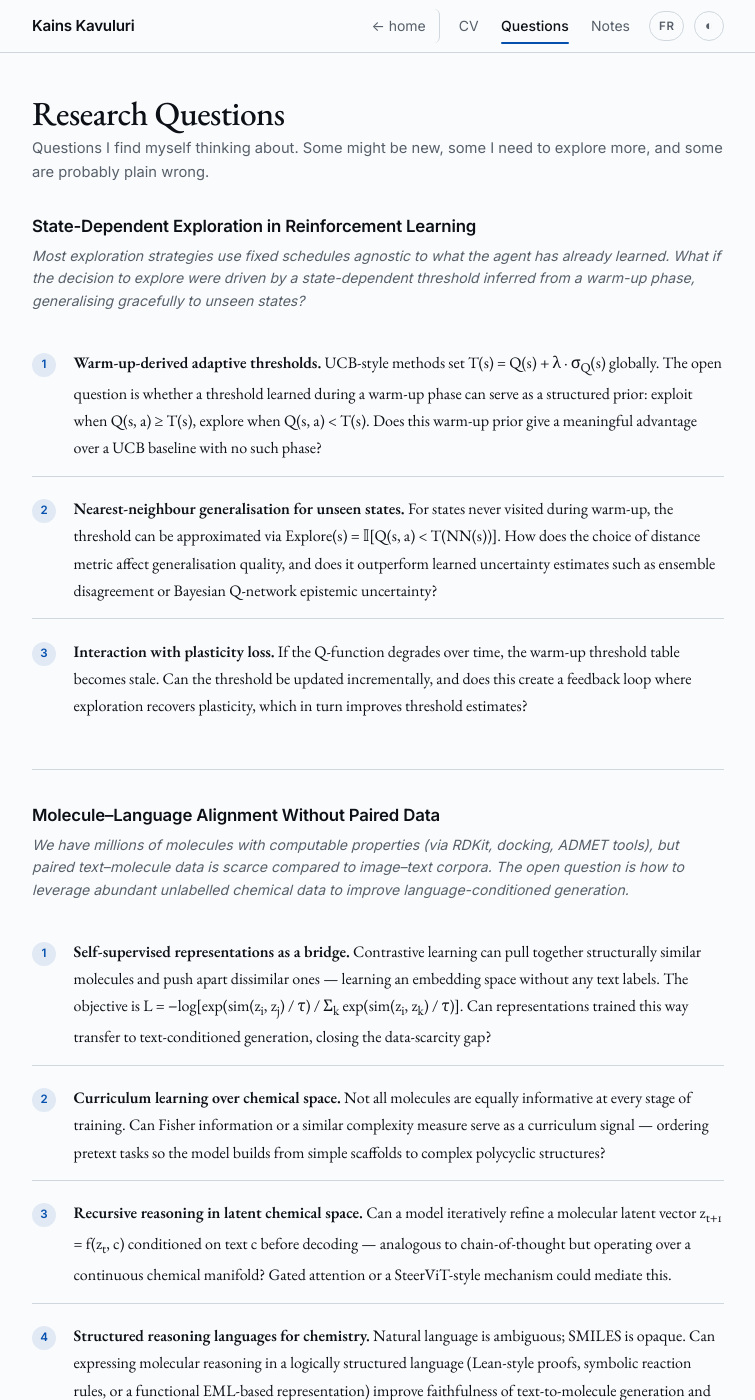
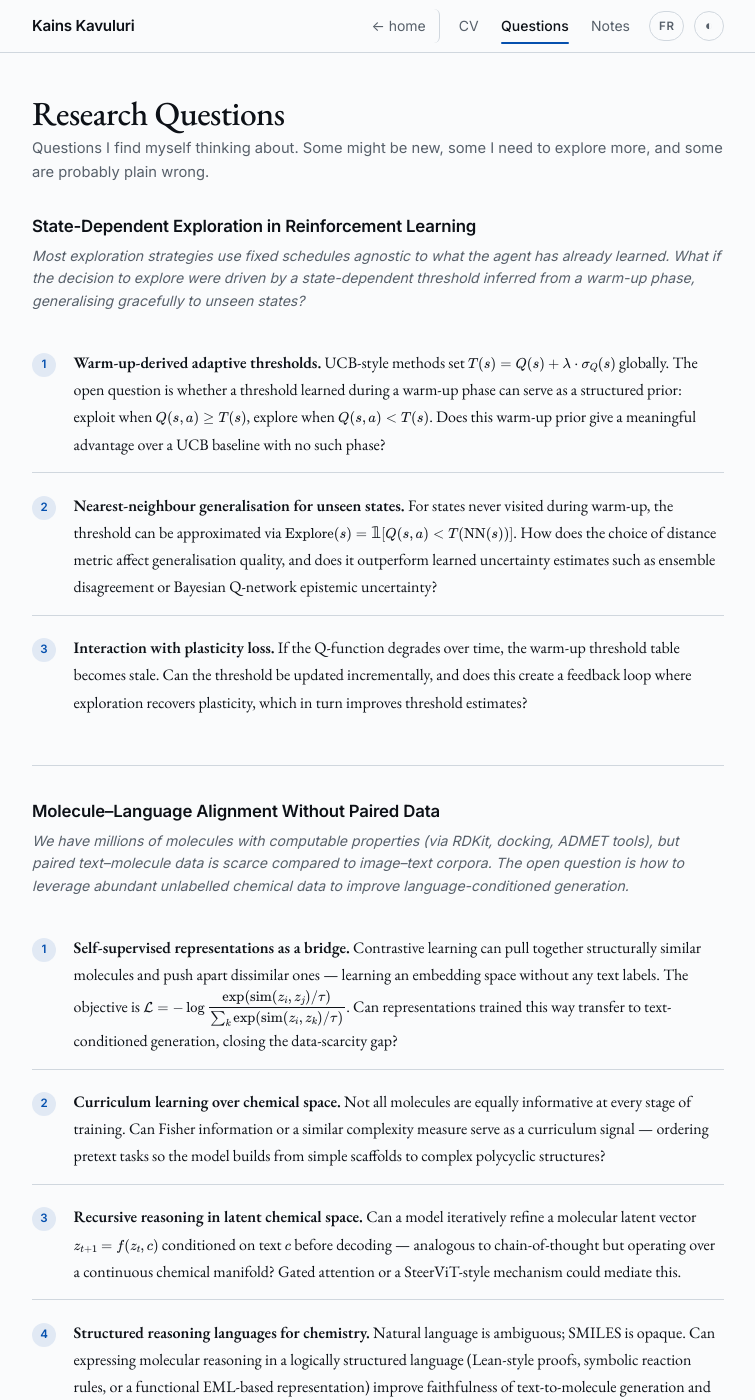
Before and after one commit to kainsk1/kainsk1.github.io, a Jekyll site: the page built from _pages/research-questions.md, in a window 1280 px wide and 1400 px high. Shown: the whole window, without its empty margins (262-1017 px from the left). Built offline with Jekyll 4.4.1, drawn with Linux system fonts in a browser that asks for light colours; some of the changed text lies outside the part shown.

Commit message:
update text

```diff
--- a/_pages/research-questions.md
+++ b/_pages/research-questions.md
@@ -17,13 +20,13 @@ layout: default
     <li class="rq-item">
       <span class="rq-q" data-i18n="questions.q0a">
         <strong>Warm-up-derived adaptive thresholds.</strong>
-        UCB-style methods set T(s) = Q(s) + λ · σ<sub>Q</sub>(s) globally. The open question is whether a threshold learned during a warm-up phase in environment E can serve as a structured prior for later interaction: exploit when Q(s, a) ≥ T(s), explore when Q(s, a) &lt; T(s). Does this warm-up prior give a meaningful advantage over a UCB baseline that has no such phase?
+        UCB-style methods set $T(s) = Q(s) + \lambda \cdot \sigma_Q(s)$ globally. The open question is whether a threshold learned during a warm-up phase in environment E can serve as a structured prior for later interaction: exploit when $Q(s, a) \geq T(s)$, explore when $Q(s, a) < T(s)$. Does this warm-up prior give a meaningful advantage over a UCB baseline that has no such phase?
       </span>
     </li>
     <li class="rq-item">
       <span class="rq-q" data-i18n="questions.q0b">
         <strong>Nearest-neighbour generalisation for unseen states.</strong>
-        For states never visited during warm-up, the threshold can be approximated via a nearest-neighbour lookup: Explore(s) = 𝕀[Q(s, a) &lt; T(NN(s))]. How does the choice of distance metric in state space affect the quality of this generalisation, and does it outperform learned uncertainty estimates (e.g. ensemble disagreement, epistemic uncertainty from Bayesian Q-networks)?
+        For states never visited during warm-up, the threshold can be approximated via a nearest-neighbour lookup: $\text{Explore}(s) = \mathbb{1}[Q(s,a) < T(\text{NN}(s))]$. How does the choice of distance metric in state space affect the quality of this generalisation, and does it outperform learned uncertainty estimates (e.g. ensemble disagreement, epistemic uncertainty from Bayesian Q-networks)?
       </span>
     </li>
     <li class="rq-item">
@@ -47,19 +50,19 @@ layout: default
     <li class="rq-item">
       <span class="rq-q" data-i18n="questions.q1">
         <strong>Self-supervised representations as a bridge.</strong>
-        Contrastive learning can pull together structurally similar molecules and push apart dissimilar ones — learning an embedding space without any text labels. The objective is L = −log[exp(sim(z<sub>i</sub>, z<sub>j</sub>) / τ) / Σ<sub>k</sub> exp(sim(z<sub>i</sub>, z<sub>k</sub>) / τ)]. Can representations trained this way transfer to text-conditioned generation, closing the data-scarcity gap?
+        Contrastive learning can pull together structurally similar molecules and push apart dissimilar ones — learning an embedding space without any text labels. The objective is $\mathcal{L} = -\log\dfrac{\exp(\text{sim}(z_i, z_j)/\tau)}{\sum_k \exp(\text{sim}(z_i, z_k)/\tau)}$. Can representations trained this way transfer to text-conditioned generation, closing the data-scarcity gap?
       </span>
     </li>
     <li class="rq-item">
       <span class="rq-q" data-i18n="questions.q2">
         <strong>Curriculum learning over chemical space.</strong>
-        Not all molecules are equally informative at every stage of training. Can Fisher information (I(θ) = E[∇<sub>θ</sub> log p<sub>θ</sub>(x) ∇<sub>θ</sub> log p<sub>θ</sub>(x)<sup>T</sup>]) or a similar complexity measure serve as a curriculum signal — ordering pretext tasks or datasets so the model builds from simple scaffolds to complex polycyclic structures?
+        Not all molecules are equally informative at every stage of training. Can Fisher information ($I(\theta) = \mathbb{E}[\nabla_\theta \log p_\theta(x)\, \nabla_\theta \log p_\theta(x)^\top]$) or a similar complexity measure serve as a curriculum signal — ordering pretext tasks or datasets so the model builds from simple scaffolds to complex polycyclic structures?
       </span>
     </li>
     <li class="rq-item">
       <span class="rq-q" data-i18n="questions.q3">
         <strong>Recursive reasoning in latent chemical space.</strong>
-        Language models reason better when they can think step-by-step. Can a model iteratively refine a molecular latent vector z<sub>t+1</sub> = f(z<sub>t</sub>, c) conditioned on text c before decoding — analogous to chain-of-thought but operating over a continuous chemical manifold? Gated attention or a SteerViT-style mechanism could mediate this.
+        Language models reason better when they can think step-by-step. Can a model iteratively refine a molecular latent vector $z_{t+1} = f(z_t, c)$ conditioned on text $c$ before decoding — analogous to chain-of-thought but operating over a continuous chemical manifold? Gated attention or a SteerViT-style mechanism could mediate this.
       </span>
     </li>
     <li class="rq-item">
--- a/assets/js/i18n.js
+++ b/assets/js/i18n.js
@@ -62,14 +62,14 @@ const TRANSLATIONS = {
     "questions.lede":              "Questions I find myself thinking about. Some might be new, some I need to explore more, and some are probably plain wrong.",
     "questions.theme0.title":      "State-Dependent Exploration in Reinforcement Learning",
     "questions.theme0.desc":       "Most exploration strategies use fixed schedules agnostic to what the agent has already learned. What if the decision to explore were driven by a state-dependent threshold inferred from a warm-up phase, generalising gracefully to unseen states?",
-    "questions.q0a":               "<strong>Warm-up-derived adaptive thresholds.</strong> UCB-style methods set T(s) = Q(s) + λ · σ<sub>Q</sub>(s) globally. The open question is whether a threshold learned during a warm-up phase can serve as a structured prior: exploit when Q(s, a) ≥ T(s), explore when Q(s, a) &lt; T(s). Does this warm-up prior give a meaningful advantage over a UCB baseline with no such phase?",
-    "questions.q0b":               "<strong>Nearest-neighbour generalisation for unseen states.</strong> For states never visited during warm-up, the threshold can be approximated via Explore(s) = 𝕀[Q(s, a) &lt; T(NN(s))]. How does the choice of distance metric affect generalisation quality, and does it outperform learned uncertainty estimates such as ensemble disagreement or Bayesian Q-network epistemic uncertainty?",
+    "questions.q0a":               "<strong>Warm-up-derived adaptive thresholds.</strong> UCB-style methods set $T(s) = Q(s) + \\lambda \\cdot \\sigma_Q(s)$ globally. The open question is whether a threshold learned during a warm-up phase can serve as a structured prior: exploit when $Q(s, a) \\geq T(s)$, explore when $Q(s, a) < T(s)$. Does this warm-up prior give a meaningful advantage over a UCB baseline with no such phase?",
+    "questions.q0b":               "<strong>Nearest-neighbour generalisation for unseen states.</strong> For states never visited during warm-up, the threshold can be approximated via $\\text{Explore}(s) = \\mathbb{1}[Q(s,a) < T(\\text{NN}(s))]$. How does the choice of distance metric affect generalisation quality, and does it outperform learned uncertainty estimates such as ensemble disagreement or Bayesian Q-network epistemic uncertainty?",
     "questions.q0c":               "<strong>Interaction with plasticity loss.</strong> If the Q-function degrades over time, the warm-up threshold table becomes stale. Can the threshold be updated incrementally, and does this create a feedback loop where exploration recovers plasticity, which in turn improves threshold estimates?",
     "questions.theme1.title":      "Molecule–Language Alignment Without Paired Data",
     "questions.theme1.desc":       "We have millions of molecules with computable properties (via RDKit, docking, ADMET tools), but paired text–molecule data is scarce compared to image–text corpora. The open question is how to leverage abundant unlabelled chemical data to improve language-conditioned generation.",
-    "questions.q1":                "<strong>Self-supervised representations as a bridge.</strong> Contrastive learning can pull together structurally similar molecules and push apart dissimilar ones — learning an embedding space without any text labels. The objective is L = −log[exp(sim(z<sub>i</sub>, z<sub>j</sub>) / τ) / Σ<sub>k</sub> exp(sim(z<sub>i</sub>, z<sub>k</sub>) / τ)]. Can representations trained this way transfer to text-conditioned generation, closing the data-scarcity gap?",
+    "questions.q1":                "<strong>Self-supervised representations as a bridge.</strong> Contrastive learning can pull together structurally similar molecules and push apart dissimilar ones — learning an embedding space without any text labels. The objective is $\\mathcal{L} = -\\log\\dfrac{\\exp(\\text{sim}(z_i, z_j)/\\tau)}{\\sum_k \\exp(\\text{sim}(z_i, z_k)/\\tau)}$. Can representations trained this way transfer to text-conditioned generation, closing the data-scarcity gap?",
     "questions.q2":                "<strong>Curriculum learning over chemical space.</strong> Not all molecules are equally informative at every stage of training. Can Fisher information or a similar complexity measure serve as a curriculum signal — ordering pretext tasks so the model builds from simple scaffolds to complex polycyclic structures?",
-    "questions.q3":                "<strong>Recursive reasoning in latent chemical space.</strong> Can a model iteratively refine a molecular latent vector z<sub>t+1</sub> = f(z<sub>t</sub>, c) conditioned on text c before decoding — analogous to chain-of-thought but operating over a continuous chemical manifold? Gated attention or a SteerViT-style mechanism could mediate this.",
+    "questions.q3":                "<strong>Recursive reasoning in latent chemical space.</strong> Can a model iteratively refine a molecular latent vector $z_{t+1} = f(z_t, c)$ conditioned on text $c$ before decoding — analogous to chain-of-thought but operating over a continuous chemical manifold? Gated attention or a SteerViT-style mechanism could mediate this.",
     "questions.q4":                "<strong>Structured reasoning languages for chemistry.</strong> Natural language is ambiguous; SMILES is opaque. Can expressing molecular reasoning in a logically structured language (Lean-style proofs, symbolic reaction rules, or a functional EML-based representation) improve faithfulness of text-to-molecule generation and enable formal verification of molecular properties?",
     "questions.theme2.title":      "Plasticity &amp; Continual Learning",
     "questions.theme2.desc":       "Why do neural networks lose their ability to learn from new data over time, and can evolutionary or biological principles restore that capacity?",
@@ -78,7 +78,7 @@ const TRANSLATIONS = {
     "questions.q7":                "Does plasticity loss in RL agents follow the same dynamics as in supervised learners, or does the non-stationarity of the target distribution introduce qualitatively different failure modes?",
     "questions.theme3.title":      "Online RL for LLMs via Multi-Agent Interaction",
     "questions.theme3.desc":       "Standard LLM training is offline. What if agents could learn in real time from interactions with other agents — selectively reinforcing or suppressing parts of their own responses without explicit human reward labels?",
-    "questions.q8":                "<strong>Selective per-response gradient updates.</strong> Rather than applying a scalar reward to the entire response, can an agent apply a signed update mask M<sub>t</sub> ∈ {−1, 0, +1} to individual response segments — doing gradient descent on parts it judges poor and gradient ascent on parts it judges good? How should M<sub>t</sub> be decided, and can it be learned?",
+    "questions.q8":                "<strong>Selective per-response gradient updates.</strong> Rather than applying a scalar reward to the entire response, can an agent apply a signed update mask $M_t \\in \\{-1, 0, +1\\}$ to individual response segments — doing gradient descent on parts it judges poor and gradient ascent on parts it judges good? How should $M_t$ be decided, and can it be learned?",
     "questions.q9":                "<strong>Preventing sycophantic collapse.</strong> When the gradient signal is social, agents may converge on agreeable responses rather than correct ones. What constraints or divergence penalties prevent collapse? Is there a diversity-preserving intrinsic motivation — analogous to a survival drive — that keeps agents from optimising purely for social approval?",
     "questions.q10":               "<strong>Evolution of interaction dynamics.</strong> As agents co-adapt, do their update patterns show interpretable structure — specialisation, negotiation, disagreement resolution? Monitoring gradient norms and update directions over time may reveal whether agents are learning complementary or redundant roles.",
     "questions.q11":               "<strong>Measurable outcomes.</strong> Does this form of online multi-agent RL improve reasoning quality, social behaviour, conflict resolution, or performance on conversation benchmarks? What is the right evaluation protocol for a training regime with no fixed offline dataset?",
@@ -150,14 +150,14 @@ const TRANSLATIONS = {
     "questions.lede":              "Des questions auxquelles je pense. Certaines sont peut-être nouvelles, d'autres à approfondir, et certaines sont probablement fausses.",
     "questions.theme0.title":      "Exploration adaptative au contexte en AR",
     "questions.theme0.desc":       "La plupart des stratégies d'exploration utilisent des calendriers fixes indépendants de ce que l'agent a déjà appris. Et si la décision d'explorer était guidée par un seuil dépendant de l'état, inféré d'une phase d'échauffement ?",
-    "questions.q0a":               "<strong>Seuils adaptatifs dérivés de l'échauffement.</strong> Les méthodes UCB fixent T(s) = Q(s) + λ · σ<sub>Q</sub>(s) globalement. La question ouverte est de savoir si un seuil appris lors d'une phase d'échauffement peut servir de prior structuré pour les interactions ultérieures.",
-    "questions.q0b":               "<strong>Généralisation par plus proche voisin pour les états non visités.</strong> Pour les états jamais visités pendant l'échauffement, le seuil peut être approximé via Explore(s) = 𝕀[Q(s, a) &lt; T(NN(s))]. Comment le choix de la métrique de distance affecte-t-il la qualité de généralisation ?",
+    "questions.q0a":               "<strong>Seuils adaptatifs dérivés de l'échauffement.</strong> Les méthodes UCB fixent $T(s) = Q(s) + \\lambda \\cdot \\sigma_Q(s)$ globalement. La question ouverte est de savoir si un seuil appris lors d'une phase d'échauffement peut servir de prior structuré pour les interactions ultérieures.",
+    "questions.q0b":               "<strong>Généralisation par plus proche voisin pour les états non visités.</strong> Pour les états jamais visités pendant l'échauffement, le seuil peut être approximé via $\\text{Explore}(s) = \\mathbb{1}[Q(s,a) < T(\\text{NN}(s))]$. Comment le choix de la métrique de distance affecte-t-il la qualité de généralisation ?",
     "questions.q0c":               "<strong>Interaction avec la perte de plasticité.</strong> Si la fonction Q se dégrade au fil du temps, la table de seuils devient obsolète. Le seuil peut-il être mis à jour de manière incrémentale, créant une boucle où l'exploration récupère la plasticité ?",
     "questions.theme1.title":      "Alignement molécule–langage sans données appariées",
     "questions.theme1.desc":       "Nous disposons de millions de molécules avec des propriétés calculables, mais les données texte–molécule appariées sont rares. Comment exploiter les données chimiques non étiquetées pour améliorer la génération conditionnée par le langage ?",
-    "questions.q1":                "<strong>Représentations auto-supervisées comme pont.</strong> L'apprentissage contrastif peut rapprocher les molécules structurellement similaires et éloigner les dissemblables — sans étiquettes texte. L'objectif est L = −log[exp(sim(z<sub>i</sub>, z<sub>j</sub>) / τ) / Σ<sub>k</sub> exp(sim(z<sub>i</sub>, z<sub>k</sub>) / τ)]. Ces représentations peuvent-elles servir pour la génération conditionnée par le texte ?",
+    "questions.q1":                "<strong>Représentations auto-supervisées comme pont.</strong> L'apprentissage contrastif peut rapprocher les molécules structurellement similaires et éloigner les dissemblables — sans étiquettes texte. L'objectif est $\\mathcal{L} = -\\log\\dfrac{\\exp(\\text{sim}(z_i, z_j)/\\tau)}{\\sum_k \\exp(\\text{sim}(z_i, z_k)/\\tau)}$. Ces représentations peuvent-elles servir pour la génération conditionnée par le texte ?",
     "questions.q2":                "<strong>Apprentissage par curriculum dans l'espace chimique.</strong> L'information de Fisher ou une mesure de complexité similaire peut-elle servir de signal de curriculum pour ordonner les tâches d'entraînement, des scaffolds simples aux structures polycycliques complexes ?",
-    "questions.q3":                "<strong>Raisonnement récursif dans l'espace latent chimique.</strong> Un modèle peut-il affiner itérativement un vecteur latent z<sub>t+1</sub> = f(z<sub>t</sub>, c) conditionné par un texte c avant le décodage, à l'image du chain-of-thought mais sur un manifold chimique continu ?",
+    "questions.q3":                "<strong>Raisonnement récursif dans l'espace latent chimique.</strong> Un modèle peut-il affiner itérativement un vecteur latent $z_{t+1} = f(z_t, c)$ conditionné par un texte $c$ avant le décodage, à l'image du chain-of-thought mais sur un manifold chimique continu ?",
     "questions.q4":                "<strong>Langages de raisonnement structurés pour la chimie.</strong> Le langage naturel est ambigu ; le SMILES est opaque. Exprimer le raisonnement moléculaire dans un langage logiquement structuré (preuves Lean, règles de réaction symboliques) peut-il améliorer la fidélité de la génération texte-vers-molécule ?",
     "questions.theme2.title":      "Plasticité &amp; apprentissage continu",
     "questions.theme2.desc":       "Pourquoi les réseaux de neurones perdent-ils leur capacité d'apprendre de nouvelles données au fil du temps, et des principes évolutionnaires ou biologiques peuvent-ils restaurer cette capacité ?",
@@ -166,7 +166,7 @@ const TRANSLATIONS = {
     "questions.q7":                "La perte de plasticité dans les agents d'AR suit-elle les mêmes dynamiques que chez les apprenants supervisés, ou la non-stationnarité de la distribution cible introduit-elle des modes d'échec qualitativement différents ?",
     "questions.theme3.title":      "AR en ligne pour les LLM via interaction multi-agents",
     "questions.theme3.desc":       "L'entraînement standard des LLM est hors ligne. Et si les agents pouvaient apprendre en temps réel à partir d'interactions, en renforçant ou supprimant sélectivement des parties de leurs réponses sans étiquettes de récompense humaines ?",
-    "questions.q8":                "<strong>Mises à jour de gradient sélectives par réponse.</strong> Un agent peut-il appliquer un masque de mise à jour signé M<sub>t</sub> ∈ {−1, 0, +1} aux segments de réponse — descente de gradient sur les parties jugées mauvaises, ascente sur les bonnes ? Comment M<sub>t</sub> doit-il être décidé ?",
+    "questions.q8":                "<strong>Mises à jour de gradient sélectives par réponse.</strong> Un agent peut-il appliquer un masque de mise à jour signé $M_t \\in \\{-1, 0, +1\\}$ aux segments de réponse — descente de gradient sur les parties jugées mauvaises, ascente sur les bonnes ? Comment $M_t$ doit-il être décidé ?",
     "questions.q9":                "<strong>Prévenir l'effondrement sycophante.</strong> Quand le signal de gradient est social, les agents peuvent converger vers des réponses complaisantes plutôt que correctes. Quelle motivation intrinsèque de préservation de la diversité peut prévenir cet effondrement ?",
     "questions.q10":               "<strong>Évolution des dynamiques d'interaction.</strong> À mesure que les agents co-évoluent, leurs patterns de mise à jour montrent-ils une structure interprétable — spécialisation, négociation, résolution de conflits ?",
     "questions.q11":               "<strong>Résultats mesurables.</strong> Cette forme d'AR multi-agents en ligne améliore-t-elle le raisonnement, le comportement social, la résolution de conflits ou les benchmarks conversationnels ?",
@@ -199,6 +199,7 @@ function applyLang(lang) {
   document.documentElement.lang = lang;
 
   localStorage.setItem("lang", lang);
+  if (window.MathJax) MathJax.typesetPromise();
 }
 
 function toggleLang() {
```
Also changed, not shown: other parts of _pages/research-questions.md (+4 -1 lines).
